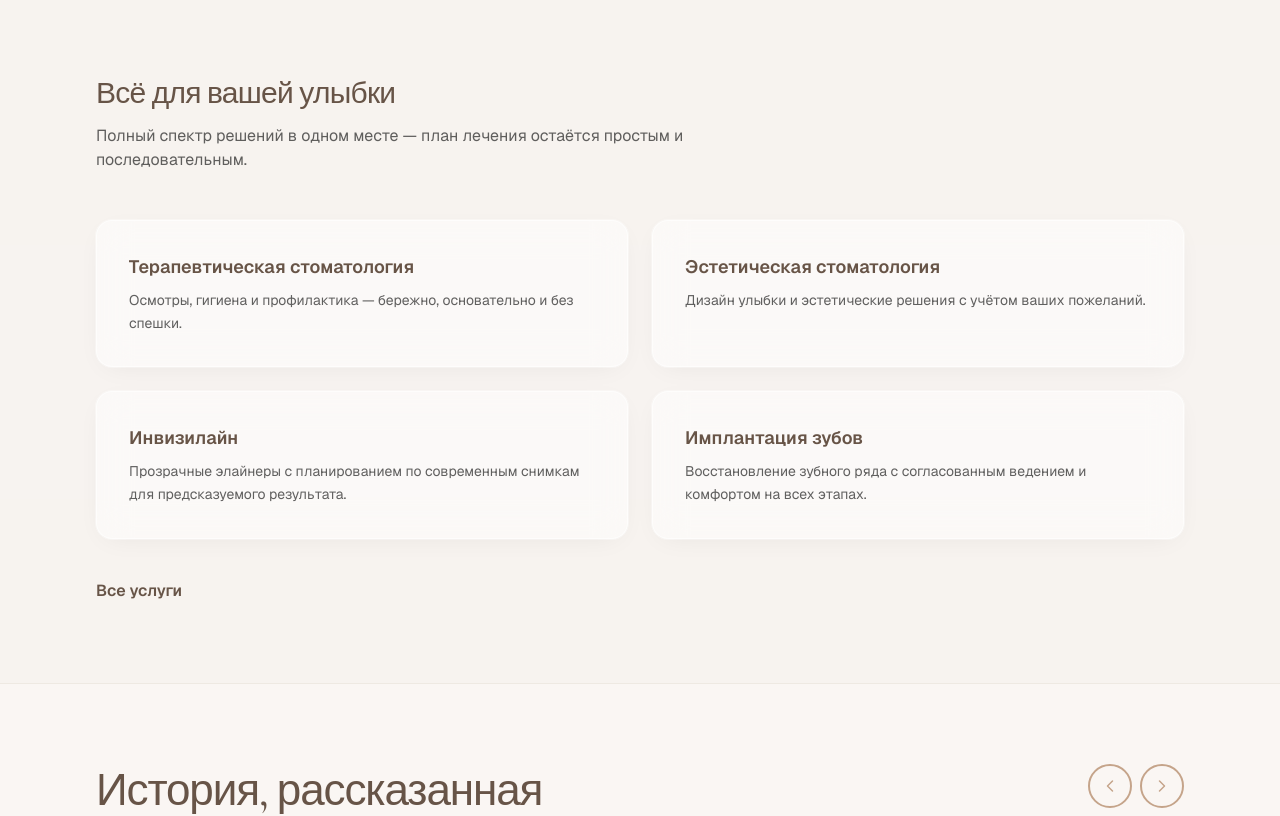
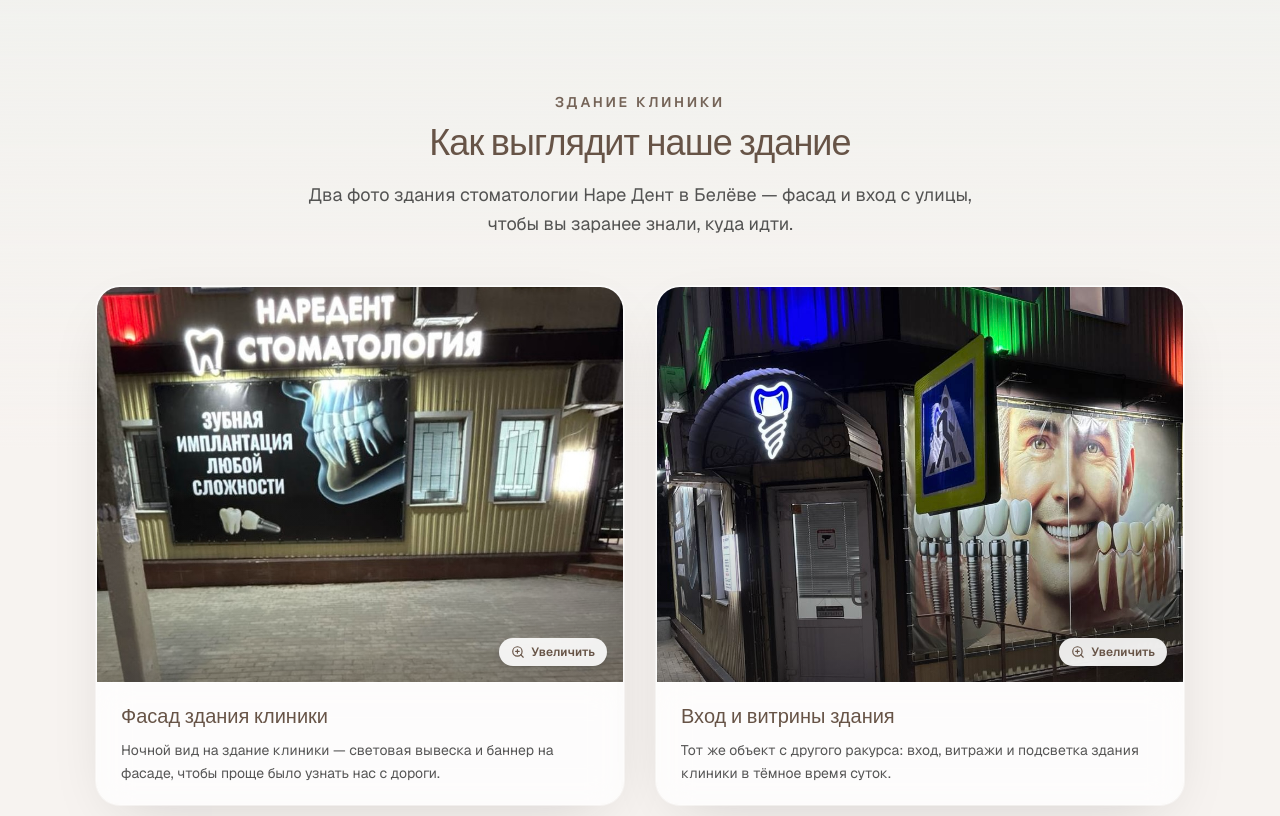
Before and after one commit to melsvagharshyan/nare-clinik-fe, a Next.js app: page / in a window 1280 px wide. Shown: the part 1280-2096 px from the top of the page. Built offline with nearby package versions, Linux system fonts and the light colour scheme.

Commit message:
added contacts

```diff
--- a/app/components/dental-clinic-landing.tsx
+++ b/app/components/dental-clinic-landing.tsx
@@ -1,4 +1,5 @@
 import { CtaSection } from "./landing/cta-section";
+import { GallerySection } from "./landing/gallery-section";
 import { HeroSection } from "./landing/hero-section";
 import { HighlightsSection } from "./landing/highlights-section";
 import ServicesMarquee from "./landing/services-marquee";
@@ -18,6 +19,7 @@
         <HeroSection />
         <ServicesMarquee />
         <HighlightsSection />
+        <GallerySection />
         <ServicesSection />
         <TestimonialsSlider />
         <CtaSection />
--- a/app/components/landing/content.ts
+++ b/app/components/landing/content.ts
@@ -3,9 +3,27 @@
 
 export const navItems = [
   { label: "О клинике", href: "#about" },
+  { label: "Здание клиники", href: "#gallery" },
   { label: "Услуги", href: "#services" },
   { label: "Новым пациентам", href: "#new-patients" },
   { label: "Контакты", href: "#visit" },
+] as const;
+
+export const galleryItems = [
+  {
+    src: "/gallery/clinic-exterior-sign.png",
+    alt: "Здание стоматологии Наре Дент в Белёве, вид с улицы ночью: фасад здания, светящаяся вывеска «Наредент Стоматология» и рекламный баннер.",
+    title: "Фасад здания клиники",
+    caption:
+      "Ночной вид на здание клиники — световая вывеска и баннер на фасаде, чтобы проще было узнать нас с дороги.",
+  },
+  {
+    src: "/gallery/clinic-entrance-night.png",
+    alt: "Здание стоматологии Наре-Дент в Белёве: входная группа и витрины здания клиники вечером, подсветка фасада.",
+    title: "Вход и витрины здания",
+    caption:
+      "Тот же объект с другого ракурса: вход, витражи и подсветка здания клиники в тёмное время суток.",
+  },
 ] as const;
 
 export const services = [
@@ -29,6 +47,16 @@
     blurb:
       "Восстановление зубного ряда с согласованным ведением и комфортом на всех этапах.",
   },
+  {
+    title: "Ортопедическая стоматология",
+    blurb:
+      "Коронки, мосты и протезирование — восстановление формы, функции жевания и эстетики улыбки.",
+  },
+  {
+    title: "Хирургическая стоматология",
+    blurb:
+      "Хирургические вмешательства в полости рта — аккуратно, с анестезией и понятными рекомендациями после приёма.",
+  },
 ] as const;
 
 export const highlights = [
--- /dev/null
+++ b/app/components/landing/gallery-section.tsx
@@ -0,0 +1,135 @@
+"use client";
+
+import Image from "next/image";
+import { useCallback, useEffect, useId, useState } from "react";
+import { LuX, LuZoomIn } from "react-icons/lu";
+import { galleryItems } from "./content";
+
+export function GallerySection() {
+  const [openIndex, setOpenIndex] = useState<number | null>(null);
+  const titleId = useId();
+  const descId = useId();
+
+  const close = useCallback(() => setOpenIndex(null), []);
+
+  useEffect(() => {
+    if (openIndex === null) return;
+    const onKey = (e: KeyboardEvent) => {
+      if (e.key === "Escape") close();
+    };
+    window.addEventListener("keydown", onKey);
+    const prev = document.body.style.overflow;
+    document.body.style.overflow = "hidden";
+    return () => {
+      window.removeEventListener("keydown", onKey);
+      document.body.style.overflow = prev;
+    };
+  }, [openIndex, close]);
+
+  return (
+    <section
+      id="gallery"
+      className="scroll-mt-20 border-b border-dental-line/60 bg-linear-to-b from-dental-sage-soft/35 via-dental-cream to-dental-cream py-16 sm:py-24"
+      aria-labelledby={titleId}
+      aria-describedby={descId}
+    >
+      <div className="mx-auto max-w-6xl px-4 sm:px-6 lg:px-8">
+        <div className="mx-auto max-w-2xl text-center">
+          <p className="text-sm font-semibold uppercase tracking-[0.2em] text-[#675447]/90">
+            Здание клиники
+          </p>
+          <h2
+            id={titleId}
+            className="font-reviews-serif mt-3 text-3xl font-medium tracking-tight text-[#675447] sm:text-4xl"
+          >
+            Как выглядит наше здание
+          </h2>
+          <p
+            id={descId}
+            className="mt-4 text-[#1e1e1e]/75 sm:text-lg sm:leading-relaxed"
+          >
+            Два фото здания стоматологии Наре Дент в Белёве — фасад и вход с
+            улицы, чтобы вы заранее знали, куда идти.
+          </p>
+        </div>
+
+        <div className="mt-12 grid gap-6 lg:grid-cols-2 lg:gap-8 lg:items-stretch">
+          {galleryItems.map((item, index) => (
+            <figure
+              key={item.src}
+              className="group relative flex flex-col overflow-hidden rounded-3xl border border-white/60 bg-white/50 shadow-[0_20px_60px_-24px_rgba(30,30,30,0.18)] ring-1 ring-white/45 transition hover:shadow-[0_28px_70px_-28px_rgba(30,30,30,0.22)]"
+            >
+              <button
+                type="button"
+                onClick={() => setOpenIndex(index)}
+                className="relative aspect-4/3 w-full cursor-zoom-in overflow-hidden text-left focus:outline-none focus-visible:ring-2 focus-visible:ring-[#675447]/50 focus-visible:ring-offset-2 focus-visible:ring-offset-dental-cream"
+                aria-label={`Открыть фото: ${item.title}`}
+              >
+                <Image
+                  src={item.src}
+                  alt={item.alt}
+                  fill
+                  className="object-cover transition duration-500 ease-out group-hover:scale-[1.03]"
+                  sizes="(max-width: 1024px) 100vw, 50vw"
+                />
+                <span
+                  className="pointer-events-none absolute inset-0 bg-linear-to-t from-[#1e1e1e]/45 via-transparent to-transparent opacity-80 transition group-hover:opacity-95"
+                  aria-hidden
+                />
+                <span className="pointer-events-none absolute bottom-4 right-4 inline-flex items-center gap-1.5 rounded-full bg-white/90 px-3 py-1.5 text-xs font-semibold text-[#675447] shadow-md backdrop-blur-sm">
+                  <LuZoomIn className="size-3.5" aria-hidden />
+                  Увеличить
+                </span>
+              </button>
+              <figcaption className="glass-card border-t border-white/50 bg-white/55 px-5 py-5 sm:px-6">
+                <h3 className="font-reviews-serif text-xl font-medium text-[#675447]">
+                  {item.title}
+                </h3>
+                <p className="mt-2 text-sm leading-relaxed text-[#1e1e1e]/75">
+                  {item.caption}
+                </p>
+              </figcaption>
+            </figure>
+          ))}
+        </div>
+      </div>
+
+      {openIndex !== null && galleryItems[openIndex] ? (
+        <div
+          className="fixed inset-0 z-100 flex items-center justify-center bg-[#0f1412]/88 p-4 backdrop-blur-md"
+          role="dialog"
+          aria-modal="true"
+          aria-label={galleryItems[openIndex].title}
+          onClick={close}
+        >
+          <button
+            type="button"
+            onClick={close}
+            className="absolute right-4 top-4 z-110 inline-flex size-11 items-center justify-center rounded-full bg-white/95 text-[#1e1e1e] shadow-lg transition hover:bg-white focus:outline-none focus-visible:ring-2 focus-visible:ring-[#675447]/50"
+            aria-label="Закрыть просмотр"
+          >
+            <LuX className="size-5" aria-hidden />
+          </button>
+          <div
+            className="relative max-h-[min(90vh,900px)] w-full max-w-5xl"
+            onClick={(e) => e.stopPropagation()}
+          >
+            <div className="relative aspect-4/3 w-full overflow-hidden rounded-2xl shadow-2xl ring-1 ring-white/20">
+              <Image
+                src={galleryItems[openIndex].src}
+                alt={galleryItems[openIndex].alt}
+                fill
+                className="object-contain bg-black/40"
+                sizes="100vw"
+                priority
+              />
+            </div>
+            <p className="mt-4 text-center text-sm text-white/90">
+              {galleryItems[openIndex].title}
+            </p>
+          </div>
+        </div>
+      ) : null}
+    </section>
+  );
+}
--- a/app/components/landing/services-section.tsx
+++ b/app/components/landing/services-section.tsx
@@ -1,4 +1,3 @@
-import Link from "next/link";
 import { services } from "./content";
 
 export function ServicesSection() {
@@ -34,14 +33,6 @@
             </li>
           ))}
         </ul>
-        <p className="mt-10">
-          <Link
-            href="#visit"
-            className="inline-flex font-semibold text-[#675447] underline-offset-4 hover:underline hover:opacity-90"
-          >
-            Все услуги
-          </Link>
-        </p>
       </div>
     </section>
   );
--- a/app/components/landing/site-footer.tsx
+++ b/app/components/landing/site-footer.tsx
@@ -42,17 +42,10 @@
               <span>{PRIMARY_PHONE_LABEL}</span>
             </a>
           </p>
-          <p className="mt-6 text-xs text-[#1e1e1e]">
-            Цветовая палитра вдохновлена тёплой атмосферой студии клиники{" "}
-            <a
-              href="https://www.smileloungebk.com/"
-              className="text-[#1e1e1e] underline-offset-2 hover:underline"
-              target="_blank"
-              rel="noopener noreferrer"
-            >
-              SMILELOUNGE
-            </a>
-            .
+          <p className="mt-6 max-w-sm text-xs leading-relaxed text-[#1e1e1e]/85">
+            «Наре Дент» в Белёве — это стоматология, где светлые, спокойные тона
+            пространства поддерживают главное: внимательное отношение, понятные
+            решения и ощущение домашнего уюта там, где заботятся о вашей улыбке.
           </p>
         </div>
       </div>
```
Also changed, not shown: public/gallery/clinic-entrance-night.png (added), public/gallery/clinic-exterior-sign.png (added).
